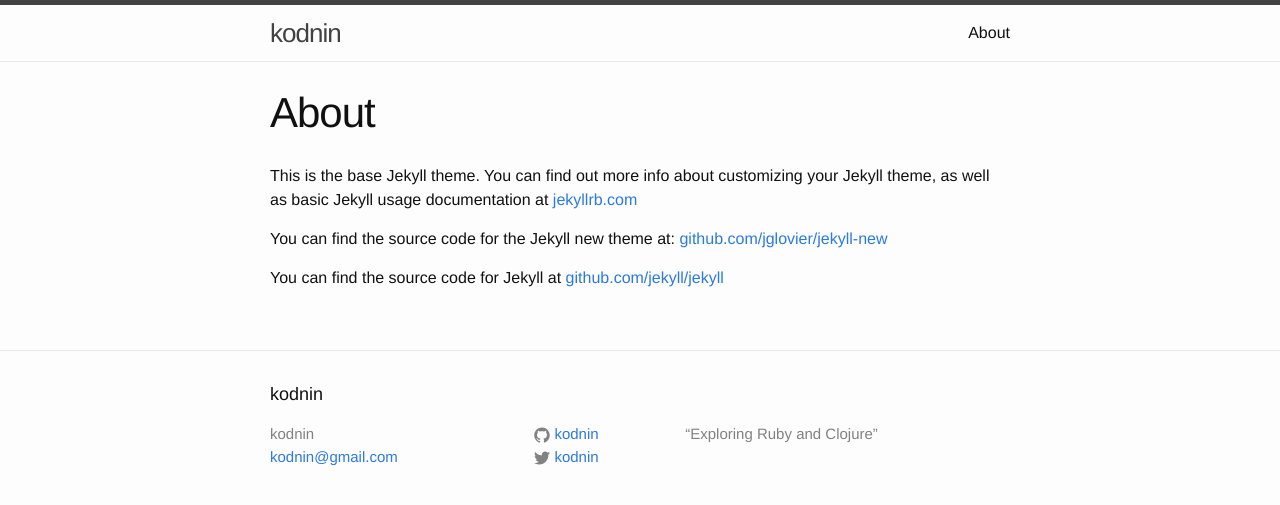
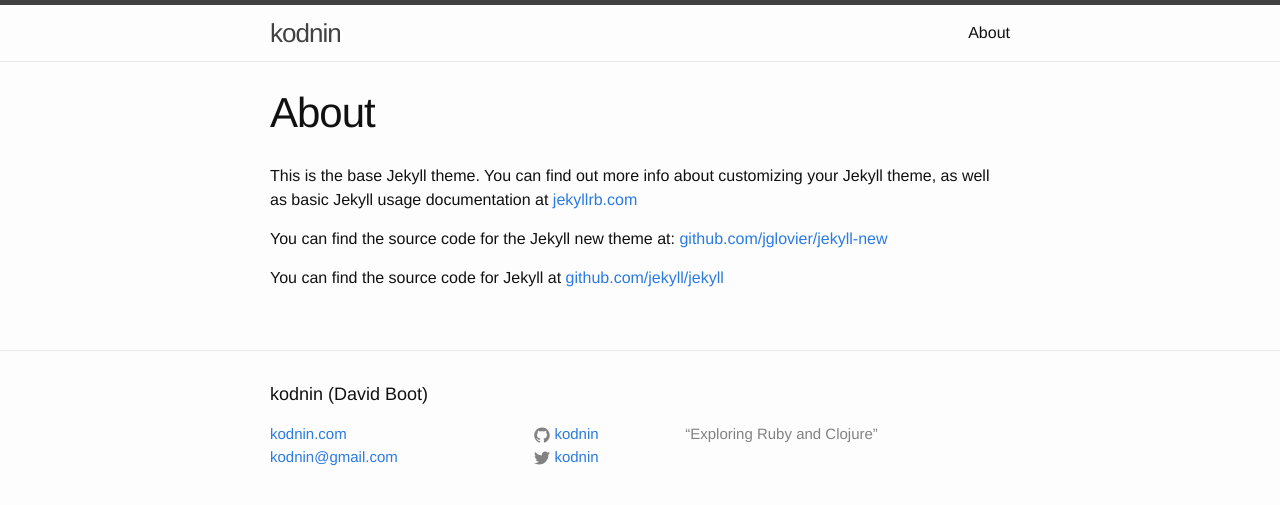
Before and after one commit to girasquid/kodnin.github.io, a Jekyll site: the page built from about.md, in a window 1280 px wide. Shown: the top 505 px of the page. Built offline with Jekyll 4.4.1, drawn with Linux system fonts in a browser that asks for light colours.

Commit message:
use full title and heroku url in footer

```diff
--- a/_includes/footer.html
+++ b/_includes/footer.html
@@ -2,12 +2,12 @@
 
   <div class="wrapper">
 
-    <h2 class="footer-heading">{{ site.title }}</h2>
+    <h2 class="footer-heading">{{ site.full_title }}</h2>
 
     <div class="footer-col-wrapper">
       <div class="footer-col  footer-col-1">
         <ul class="contact-list">
-          <li>{{ site.title }}</li>
+          <li><a href="{{ site.heroku_url }}">{{ site.friendly_heroku_url }}</a></li>
           <li><a href="mailto:{{ site.email }}">{{ site.email }}</a></li>
         </ul>
       </div>
```
